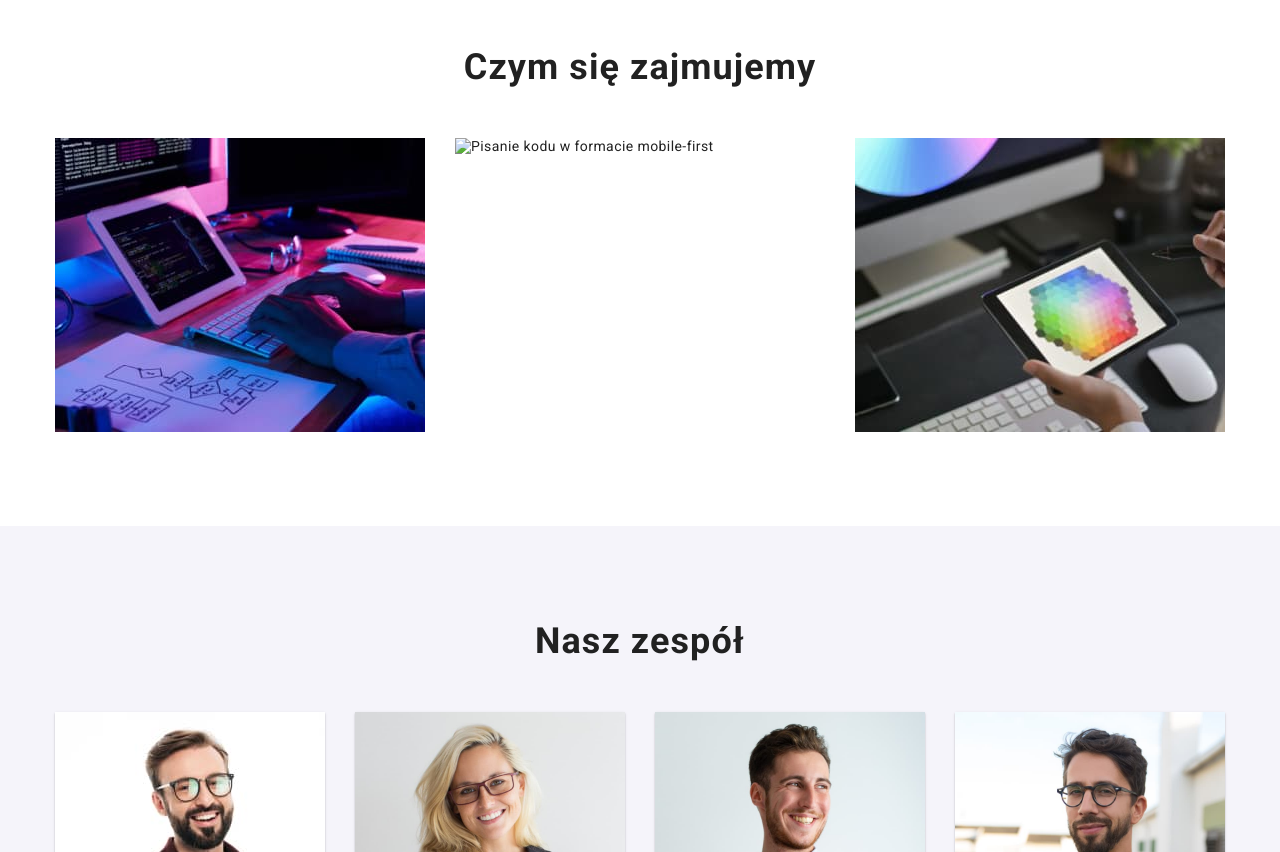
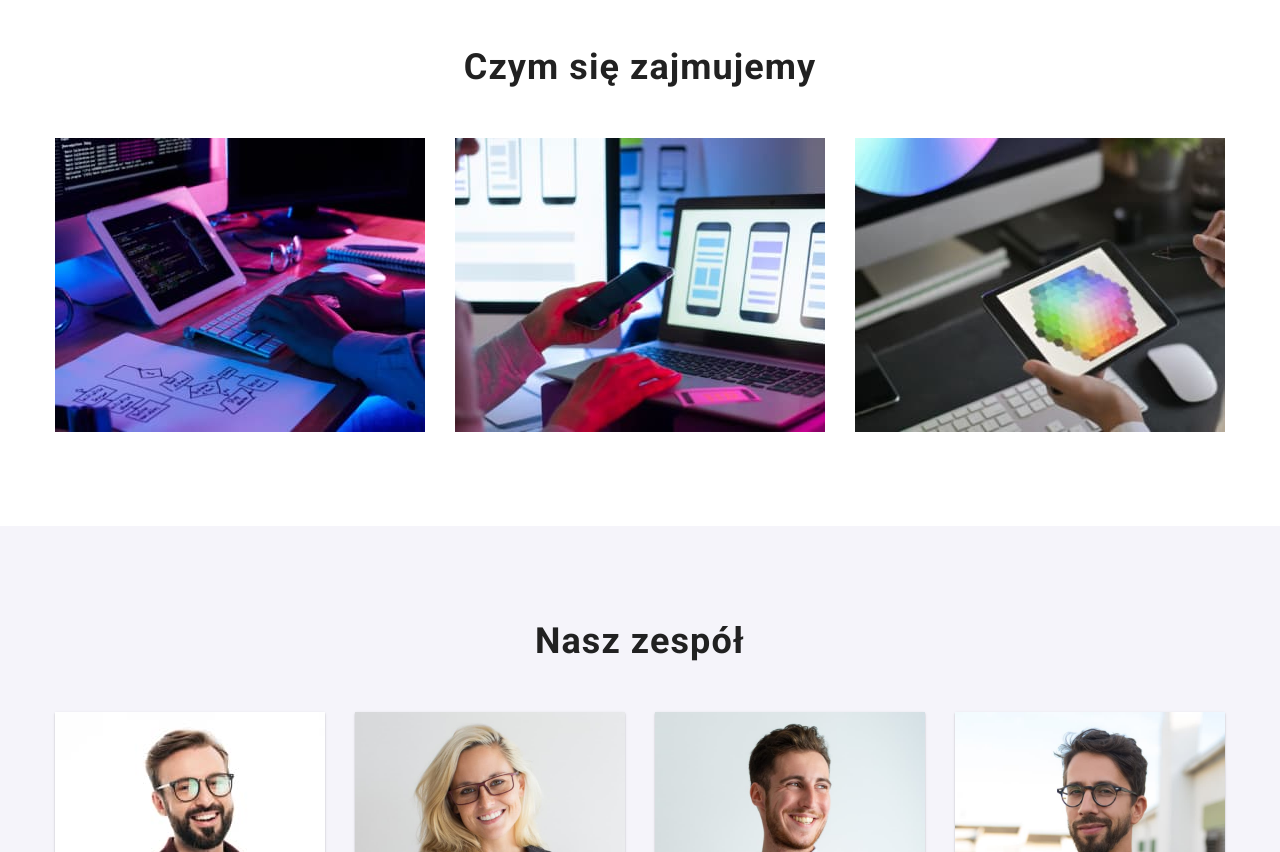
Before and after one commit to AndrewPilzak/goit-markup-hw-04, a plain HTML site: page index.html in a window 1280 px wide. Shown: the part 920-1772 px from the top of the page. Drawn offline with nearby package versions, Linux system fonts and the light colour scheme; the site is published under a folder, as on GitHub Pages, so addresses that start at the root find nothing.

Commit message:
correct syntax

```diff
--- a/css/styles.css
+++ b/css/styles.css
@@ -148,7 +148,7 @@ nav {
 }
 
 .hero {
-    /* background: var(--background-footer); */
+    background: var(--background-footer);
     background-image: url("../images/solution-bg.jpg");
     padding: 200px 0;
     text-align: center;
--- a/index.html
+++ b/index.html
@@ -111,7 +111,7 @@
             </li>
             <li>
               <img
-                src="/images/box2.jpg"
+                src="./images/box2.jpg"
                 alt="Pisanie kodu w formacie mobile-first"
                 width="370"
                 height="294"
```
